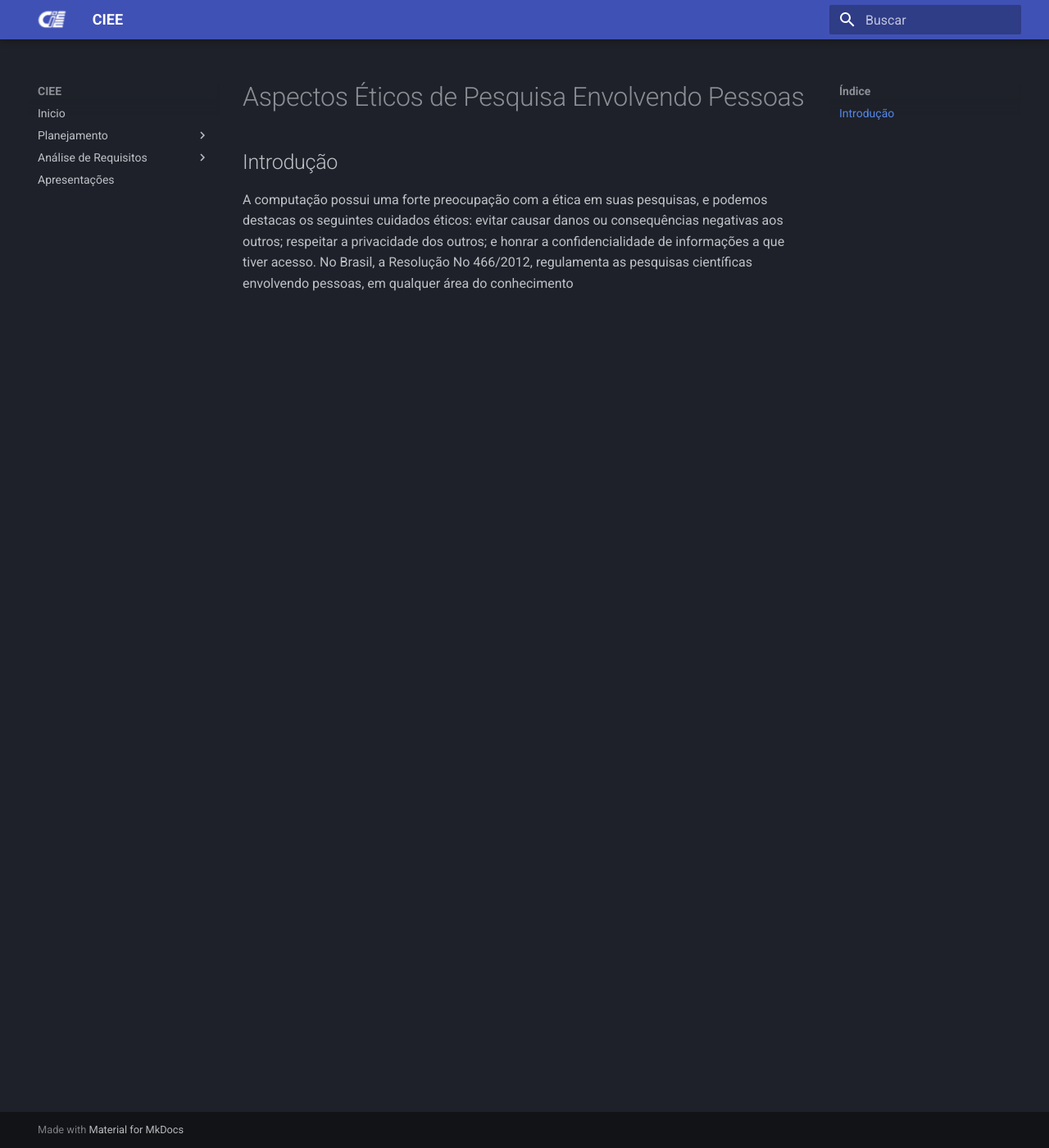
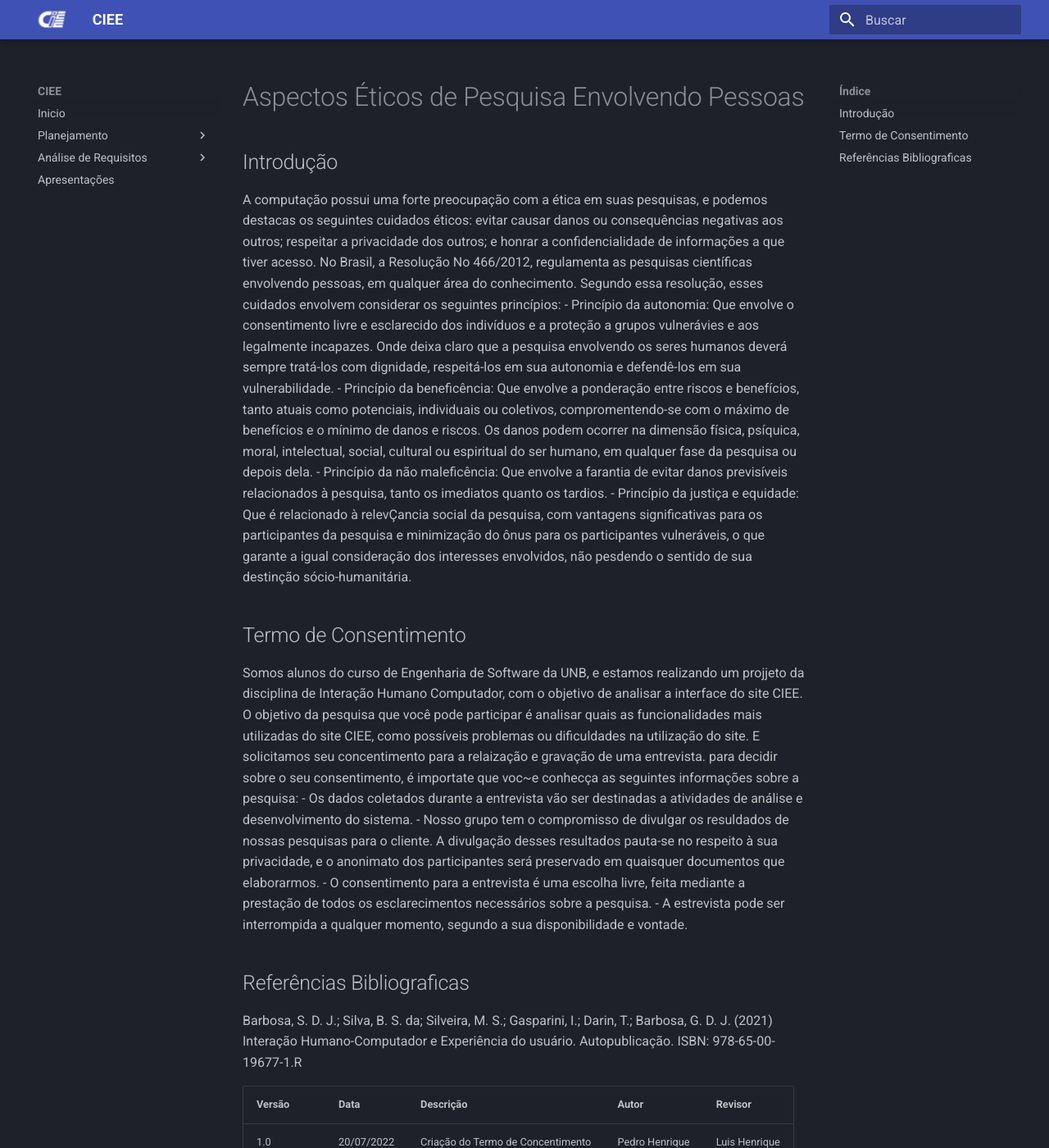
Before and after one commit to JoaoGElvas/2022.1-CIEE, an MkDocs documentation site: the page built from docs/analise_requisitos/aspectos_esticos.md, in a window 1280 px wide and 1400 px high. Shown: the whole window at 82% size. Built offline with MkDocs 1.6.1 and Material for MkDocs 9.7.7, drawn with Linux system fonts in a browser that asks for light colours.

Commit message:
Update aspectos_esticos.md

```diff
--- a/docs/analise_requisitos/aspectos_esticos.md
+++ b/docs/analise_requisitos/aspectos_esticos.md
@@ -2,4 +2,23 @@
 
 ## Introdução
   A computação possui uma forte preocupação com a ética em suas pesquisas, e podemos destacas os seguintes cuidados éticos: evitar causar danos ou consequências negativas
-aos outros; respeitar a privacidade dos outros; e honrar a confidencialidade de informações a que tiver acesso. No Brasil, a Resolução No 466/2012, regulamenta as pesquisas científicas envolvendo pessoas, em qualquer área do conhecimento
+aos outros; respeitar a privacidade dos outros; e honrar a confidencialidade de informações a que tiver acesso. No Brasil, a Resolução No 466/2012, regulamenta as pesquisas científicas envolvendo pessoas, em qualquer área do conhecimento. Segundo essa resolução, esses cuidados envolvem considerar os seguintes princípios:
+  - Princípio da autonomia: Que envolve o consentimento livre e esclarecido dos indivíduos e a proteção a grupos vulnerávies e aos legalmente incapazes. Onde deixa claro que a pesquisa envolvendo os seres humanos deverá sempre tratá-los com dignidade, respeitá-los em sua autonomia e defendê-los em sua vulnerabilidade.
+  - Princípio da beneficência: Que envolve a ponderação entre riscos e benefícios, tanto atuais como potenciais, individuais ou coletivos, compromentendo-se com o máximo de benefícios e o mínimo de danos e riscos. Os danos podem ocorrer na dimensão física, psíquica, moral, intelectual, social, cultural ou espiritual do ser humano, em qualquer fase da pesquisa ou depois dela.
+  - Princípio da não maleficência: Que envolve a farantia de evitar danos previsíveis relacionados à pesquisa, tanto os imediatos quanto os tardios.
+  - Princípio da justiça e equidade: Que é relacionado à relevÇancia social da pesquisa, com vantagens  significativas para os participantes da pesquisa e minimização do ônus para os participantes vulneráveis, o que garante a igual consideração dos interesses envolvidos, não pesdendo o sentido de sua destinção sócio-humanitária.
+
+## Termo de Consentimento
+  Somos alunos do curso de Engenharia de Software da UNB, e estamos realizando um projjeto da disciplina de Interação Humano Computador, com o objetivo de analisar a interface do site CIEE.
+  O objetivo da pesquisa que você pode participar é analisar quais as funcionalidades mais utilizadas do site CIEE, como possíveis problemas ou dificuldades na utilização do site. E solicitamos seu concentimento para a relaização e gravação de uma entrevista. para decidir sobre o seu consentimento, é importate que voc~e conhecça as seguintes informações sobre a pesquisa:
+  - Os dados coletados durante a entrevista vão ser destinadas a atividades de análise e desenvolvimento do sistema.
+  - Nosso grupo tem o compromisso de divulgar os resuldados de nossas pesquisas para o cliente. A divulgação desses resultados pauta-se no respeito à sua privacidade, e o anonimato dos participantes será preservado em quaisquer documentos que elaborarmos.
+  - O consentimento para a entrevista é uma escolha livre, feita mediante a prestação de todos os esclarecimentos necessários sobre a pesquisa.
+  - A estrevista pode ser interrompida a qualquer momento, segundo a sua disponibilidade e vontade.
+
+## Referências Bibliograficas
+  Barbosa, S. D. J.; Silva, B. S. da; Silveira, M. S.; Gasparini, I.; Darin, T.; Barbosa, G. D. J. (2021) Interação Humano-Computador e Experiência do usuário. Autopublicação. ISBN: 978-65-00-19677-1.R
+
+| Versão | Data       | Descrição                         | Autor          | Revisor      |
+|--------|------------|-----------------------------------|----------------|--------------|
+| 1.0    | 20/07/2022 | Criação do Termo de Concentimento | Pedro Henrique | Luis Henrique|
```
